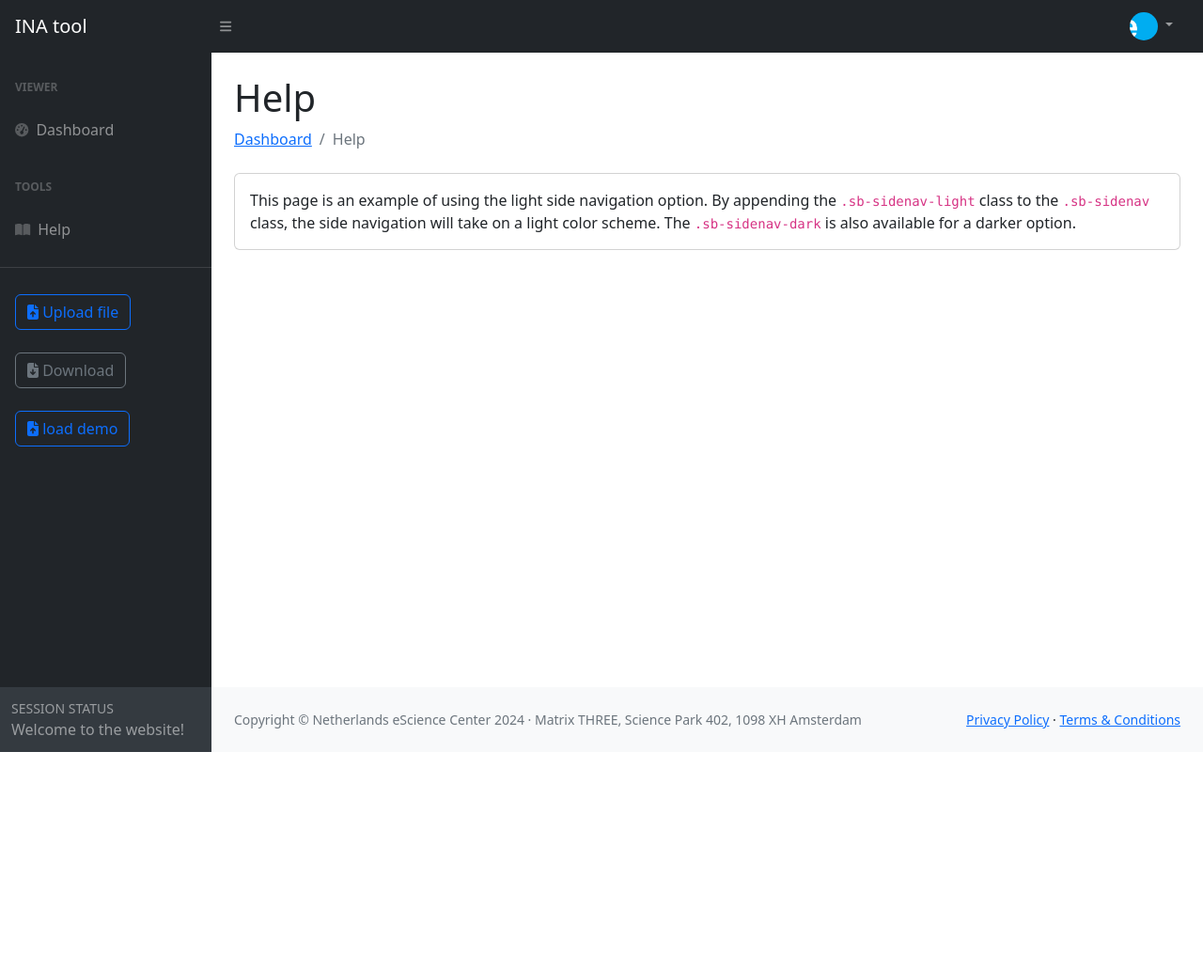
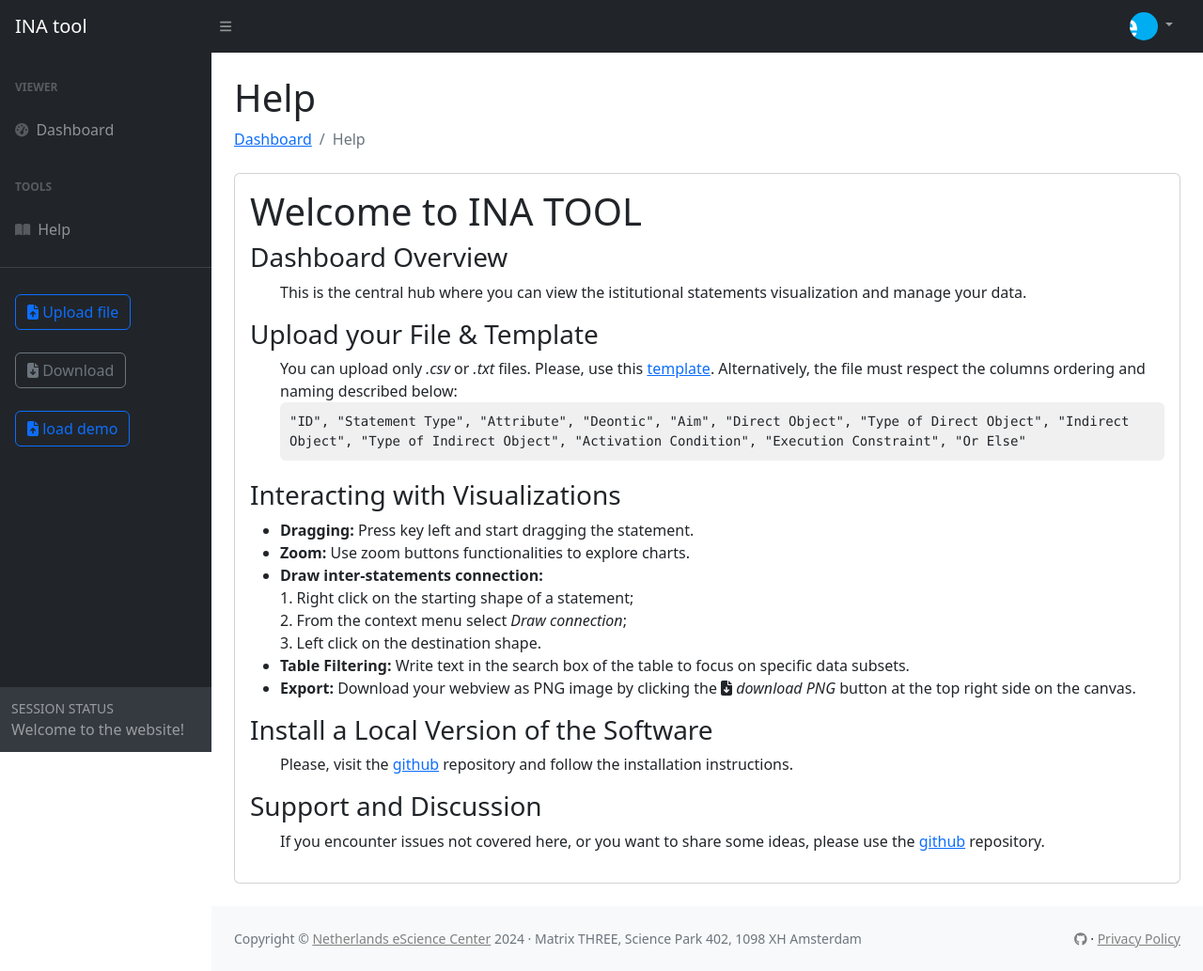
Before and after one commit to ESI-FAR/INA-tool, a PHP site: page /help.php in a window 1280 px wide. Shown: the whole page at 94% size. Before the commit the page ends 800 px from the top, so only its background shows below. Run offline with PHP 8.4, Linux system fonts and the light colour scheme; some libraries are stand-ins or nearby versions.

Commit message:
Removes unused UI elements

```diff
--- a/help.php
+++ b/help.php
@@ -2,6 +2,39 @@
 // Include the header which contains the left menu, header
 include_once 'includes/header.php';
 ?>
+
+            <style>
+            .code-box {
+                position: relative;
+                background-color: #f0f0f0;
+                padding: 10px;
+                border-radius: 6px;
+                margin-bottom: 20px;
+            }
+            pre {
+                white-space: pre-wrap;
+                word-wrap: break-word;
+                font-family: Consolas, monospace;
+                margin: 0;
+            }
+            .copy-button {
+                position: absolute;
+                top: 5px;
+                right: 20px; /* Adjust as needed */
+                padding: 5px 10px;
+                background-color: #007bff;
+                color: white;
+                border: none;
+                border-radius: 4px;
+                cursor: pointer;
+            }
+            .copy-button:hover {
+                background-color: #0056b3;
+            }
+            .copy-icon {
+                margin-left: 5px;
+            }
+            </style>
             <div id="layoutSidenav_content">
                 <main>
                     <div class="container-fluid px-4">
@@ -12,13 +45,42 @@
                         </ol>
                         <div class="card mb-4">
                             <div class="card-body">
-                                This page is an example of using the light side navigation option. By appending the
-                                <code>.sb-sidenav-light</code>
-                                class to the
-                                <code>.sb-sidenav</code>
-                                class, the side navigation will take on a light color scheme. The
-                                <code>.sb-sidenav-dark</code>
-                                is also available for a darker option.
+                            <h1>Welcome to INA TOOL</h1>
+                                <h3>Dashboard Overview</h3>
+                                <ul>This is the central hub where you can view the istitutional statements visualization and manage your data.</ul>
+
+                                <h3>Upload your File & Template</h3>
+                                <ul>
+                                You can upload only <i>.csv</i> or <i>.txt</i> files. Please, use this <a href="Institutional_statement_template - INA.txt" download>template</a>. Alternatively, the file must respect the columns ordering and naming described below:
+
+                               <div class="code-box">
+                                    <pre>"ID", "Statement Type", "Attribute", "Deontic", "Aim", "Direct Object", "Type of Direct Object", "Indirect Object", "Type of Indirect Object", "Activation Condition", "Execution Constraint", "Or Else"</pre>
+                               </div>
+                                </ul>
+
+                                <h3>Interacting with Visualizations</h3>
+                                <ul>
+                                    <li><strong>Dragging:</strong> Press key left and start dragging the statement.</li>
+                                    <li><strong>Zoom:</strong> Use zoom buttons functionalities to explore charts.</li>
+                                    <li><strong>Draw inter-statements connection:</strong><br>
+                                    1. Right click on the starting shape of a statement;<br>
+                                    2. From the context menu select <i>Draw connection</i>;<br>
+                                    3. Left click on the destination shape.
+                                    </li>
+                                    <li><strong>Table Filtering:</strong> Write text in the search box of the table to focus on specific data subsets.</li>
+                                    <li><strong>Export:</strong> Download your webview as PNG image by clicking the <i><i class="fa-solid fa-file-arrow-down"></i> download PNG</i> button at the top right side on the canvas.</li>
+                                </ul>
+
+                                <h3>Install a Local Version of the Software</h3>
+                                <ul>
+                                Please, visit the <a href='https://github.com/ESI-FAR/INA-tool' target='blank'>github</a> repository and follow the installation instructions.
+                                </ul>
+
+                                <h3>Support and Discussion</h3>
+                                <ul>
+                                    If you encounter issues not covered here, or you want to share some ideas, please use the <a href='https://github.com/ESI-FAR/INA-tool/discussions/landing'>github</a> repository.
+                                </ul>
+
                             </div>
                         </div>
                     </div>
--- a/includes/footer.php
+++ b/includes/footer.php
@@ -1,11 +1,11 @@
 <footer class="py-4 bg-light mt-auto">
                     <div class="container-fluid px-4">
                         <div class="d-flex align-items-center justify-content-between small">
-                            <div class="text-muted">Copyright &copy; Netherlands eScience Center <?php echo date('Y');?> · Matrix THREE, Science Park 402, 1098 XH Amsterdam</div>
+                            <div class="text-muted">Copyright &copy; <a href='https://www.esciencecenter.nl/' target="_blank" style="color: gray;">Netherlands eScience Center</a> <?php echo date('Y');?> · Matrix THREE, Science Park 402, 1098 XH Amsterdam</div>
                             <div>
-                                <a href="privacy-policy.php">Privacy Policy</a>
+                                <a href="https://github.com/ESI-FAR/INA-tool" style="color: gray;"><i class="fa-brands fa-github"></i></a>
                                 &middot;
-                                <a href="terms.php">Terms &amp; Conditions</a>
+                                <a href="privacy-policy.php" style="color: gray;">Privacy Policy</a>
                             </div>
                         </div>
                     </div>
--- a/includes/uploader.js
+++ b/includes/uploader.js
@@ -200,23 +200,6 @@
 
 }
 
-
-function loadDemo() {
-    confirmUpload(
-        ["ID", "Statement Type", "Attribute", "Deontic", "Aim", "Direct Object", "Type of Direct Object", "Indirect Object", "Type of Indirect Object", "Activation Condition", "Execution Constraint", "Or Else\r"],
-        [
-            [1, "formal", "VROMI minister", "must", "order", "infrastructure dept to execute clean-up", "animate", "", "", "if necessary after a storm event", "", "\r"],
-            [2, "informal", "Governor", "", "requests", "financial aid", "inanimate", "from Dutch Kingdom", "animate", "if requested by Prime minister", "", "\r"],
-            [3, "formal", "Property owners", "must", "insure", "their properties", "inanimate", "", "", "", "", "\r"],
-            [4, "informal", "NGOs", "", "help", "", "", "", "", "if requested by inhabitants", "in reconstruction", "\r"],
-            [5, "formal", "VROMI infrastructure dept.", "must", "clean", "gutters", "inanimate", "", "", "", "before June (start hurricane season)", "\r"],
-            [6, "formal", "ACER", "must", "update", "the recommendations", "inanimate", "", "", "", "at least once every two years", ""]
-        ]
-    )
-
-}
-
-
 // Function to confirm upload and fill rows in an existing table
 function confirmUpload(uploadedColumnNames, uploadedRowValues) {
     if (!uploadedColumnNames) {
```
Also changed, not shown: index.php (+4 -4 lines), privacy-policy.php (+21 -7 lines), settings.php (deleted, +0 -33 lines), terms.php (deleted, +0 -29 lines).
